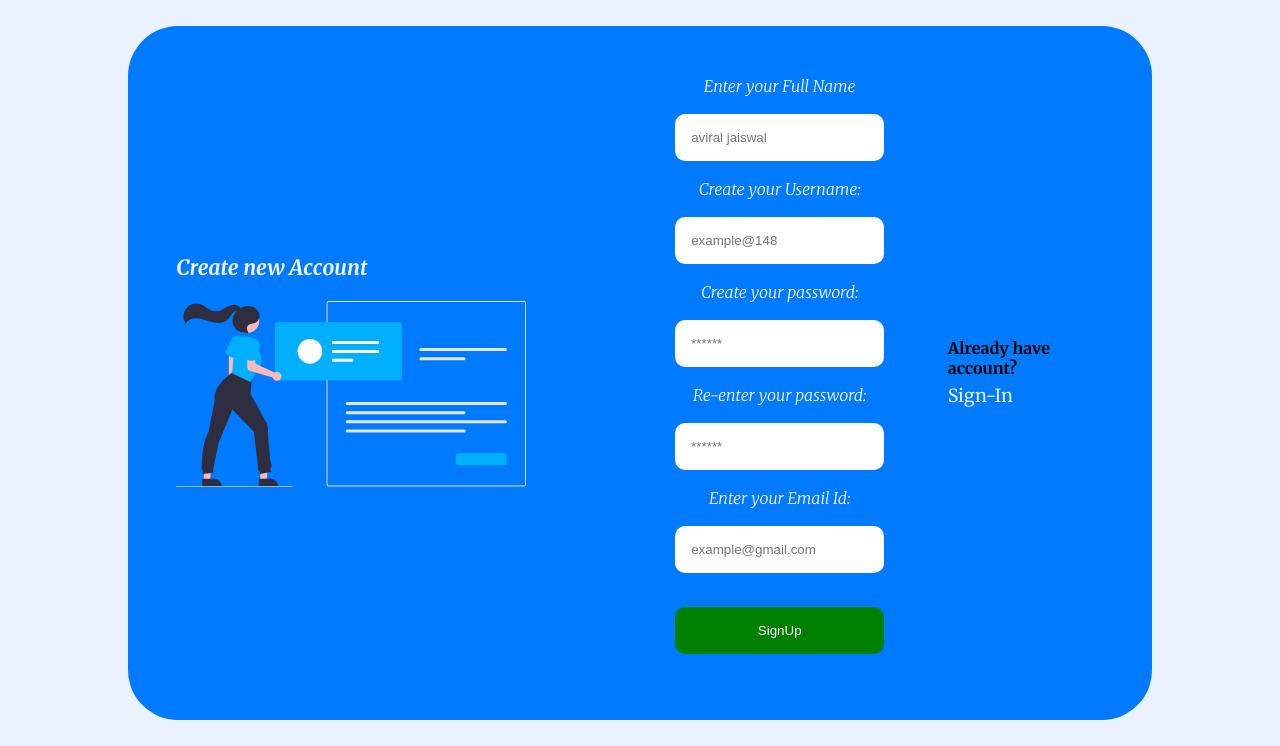
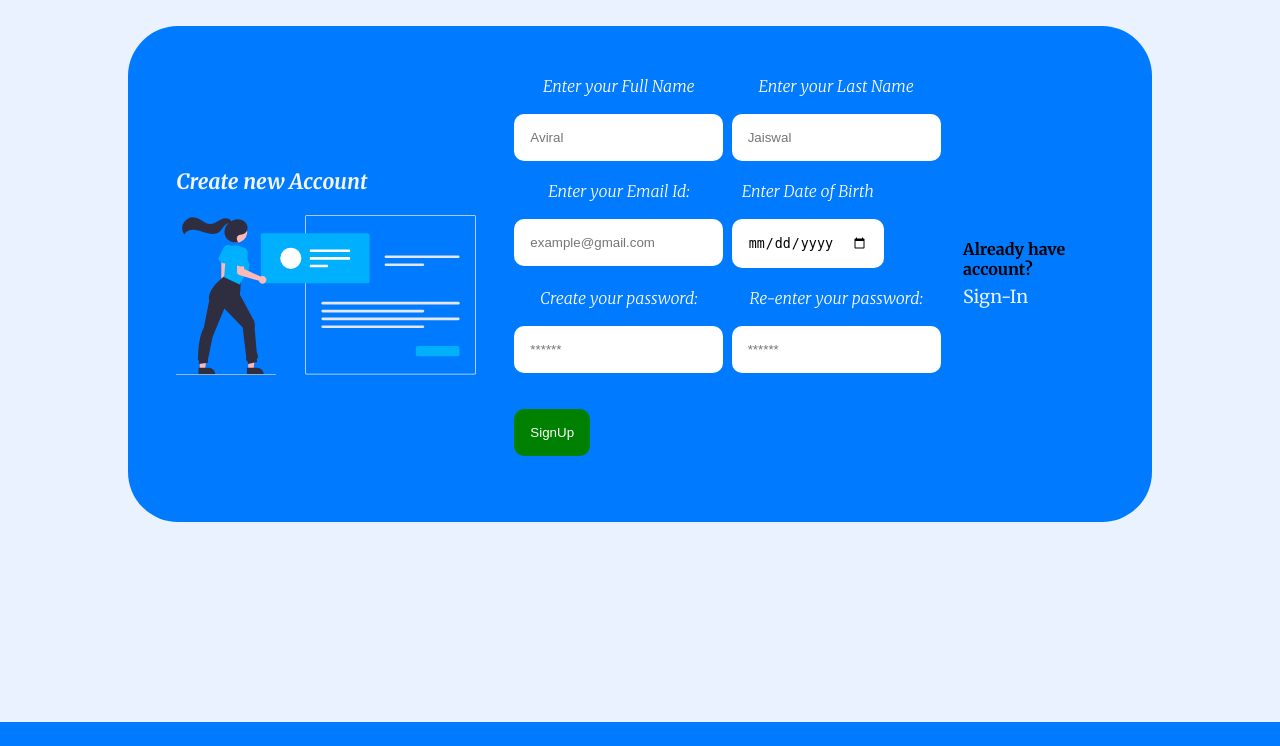
Before and after one commit to prash-singh/Prayan, a PHP site: page /userAccount/signup.html in a window 1280 px wide. Shown: the part 78-824 px from the top of the page. After the commit the page ends 800 px from the top, so only its background shows below. Run offline with PHP 8.4, Linux system fonts and the light colour scheme.

Commit message:
SignUp UI Changed
SignUp UI changed and some minor changes in login page.

```diff
--- a/userAccount/login.html
+++ b/userAccount/login.html
@@ -50,10 +50,10 @@
                 <form action="./Database/login.php" method="POST">
                     <table>
                         <tr>
-                            <th><label for="name">Enter your Username:</label></th>
+                            <th><label for="name">Enter your Email Id:</label></th>
                         </tr>
                         <tr>
-                            <td><input type="text" placeholder="example@148" id="name" name="username" required></td>
+                            <td><input type="email" placeholder="example@gmail.com" id="name" name="email" required></td>
                         </tr>
                         <tr>
                             <th><label for="password">Enter your password:</label></th>
--- a/userAccount/signup.css
+++ b/userAccount/signup.css
@@ -63,7 +63,6 @@ body {
 }
 .login_container{
     padding: 1rem;
-    height: 50%;
     text-align: center;
     justify-content: space-evenly;
     z-index: 50;
@@ -99,6 +98,7 @@ body {
 
 .newAccount a {
     font-size: small;
+    color: #ebf2ff;
 }
 
 .login_header img{
@@ -166,9 +166,9 @@ body {
     }
 
     .login_body{
-        flex-direction: row;
-        justify-content: space-between;
-        align-items: center;
+        display: grid;
+        grid-template-columns: 1fr 3fr 1fr;
+        align-items: baseline;
         border-radius: 50px;
     }
 
@@ -176,30 +176,46 @@ body {
         font-style: italic;
         color: whitesmoke;
         font-size: large;
+        align-self: center;
         flex: 1;
     }
 
     .newAccount{
         font-size: x-large;
-        flex: 1;
+        align-self: center;
+        justify-self: center;
     }
 
     .newAccount a{
         font-size: large;
-        color: #ebf2ff;
+    }
+
+    .newAccount a:hover{
+        color: orangered;
     }
 
     .login_container{
-        flex: 1.5;
-        margin-left: 12%;
+        width: 100%;
     }
 
     .login_container label{
         color: snow;
     }
 
+    table{
+        display: grid;
+        grid-template-columns: auto auto;
+        justify-content: space-evenly;
+    }
+
     .login_header img{
-        width: 350px;
+        width: 300px;
         margin-top: 20px;
     }
+
+    .btn_login input:hover{
+    background-color: orangered;
+    color: black;
+    }
+
 }
--- a/userAccount/signup.html
+++ b/userAccount/signup.html
@@ -49,45 +49,75 @@
             <div class="login_container">
                 <form action="./Database/signup.php" method="POST">
                     <table>
-                        <!-- Full name -->
+
+                        <tbody>
+                            <!-- First name -->
                             <tr>
-                            <th><label for="fname">Enter your Full Name</label></th>
+                                <td><label for="fname">Enter your Full Name</label></td>
                             </tr>
                             <tr>
-                            <td><input type="text" id="fname" name="fname" placeholder="aviral jaiswal" required></td>
+                                <td><input type="text" id="fname" name="fname" placeholder="Aviral " required></td>
                             </tr>
-                        <!-- Username -->
+                        </tbody>
+
+                        <tbody>
+                            <!-- Last Name -->
                             <tr>
-                            <th><label for="name">Create your Username:</label></th>
+                                <td><label for="lname">Enter your Last Name</label></td>
                             </tr>
                             <tr>
-                            <td><input type="text" placeholder="example@148" id="name" name="username" required></td>
+                                <td><input type="text" id="lname" name="lname" placeholder="Jaiswal" required></td>
                             </tr>
+                        </tbody>
+
+                        <tbody>
+                            <!--Email -->
+                            <tr>
+                                <td><label for="mail">Enter your Email Id:</label></td>
+                            </tr>
+                            <tr>
+                                <td><input type="email" placeholder="example@gmail.com" id="mail" name="email" required></td>
+                            </tr>
+                        </tbody>
+
+                        <tbody>
+                            <!-- DOB -->
+                            <tr>
+                                <td><label for="dob">Enter Date of Birth</label></td>
+                            </tr>
+                            <tr>
+                                <td><input type="date" id="dob" name="dob" required></td>
+                            </tr>
+                        </tbody>
+
+                        <tbody>
                             <!-- password -->
                             <tr>
-                            <th><label for="password">Create your password:</label></th>
+                                <td><label for="password">Create your password:</label></td>
                             </tr>
                             <tr>
                                 <td><input type="password" placeholder="******" id="password" name="password" required></td>
                             </tr>
-                        <!-- Re-enter pass-->
+                        </tbody>
+
+                        <tbody>
+                            <!-- re-password -->
                             <tr>
-                            <th><label for="rpassword">Re-enter your password:</label></th>
+                                <td><label for="rpassword">Re-enter your password:</label></td>
                             </tr>
                             <tr>
                                 <td><input type="password" placeholder="******" id="rpassword" name="password" required></td>
                             </tr>
-                        <!--Email -->
-                        <tr>
-                            <th><label for="mail">Enter your Email Id:</label></th>
-                        </tr>
-                        <tr>
-                            <td><input type="email" placeholder="example@gmail.com" id="mail" name="email" required></td>
-                        </tr>
+                        </tbody>
 
+                        <tbody>
+                            <!-- submit -->
                             <tr>
                                 <td class="btn_login"><input type="submit" value="SignUp"></td>
                             </tr>
+                        </tbody>
+
+
                     </table>
                 </form>
             </div>
```
Also changed, not shown: userAccount/Database/login.php (line endings or trailing spaces). Lines whose indentation alone changed are shown as unchanged.
